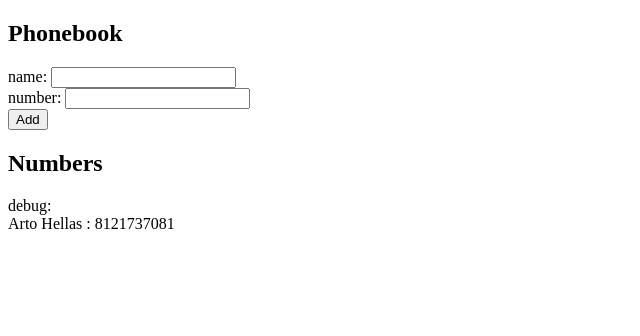
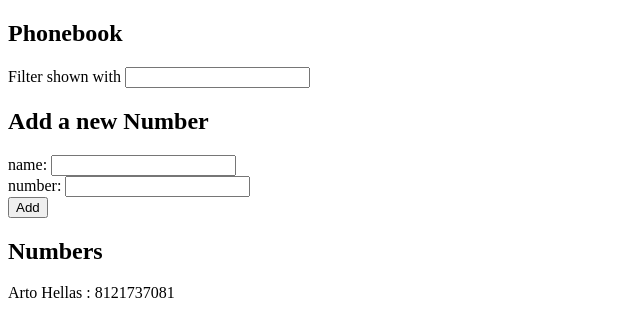
Before and after one commit to JaelAguilar/Full-Stack-Open, a React (Create React App) app in the folder part2/phonebook/: page / in a window 1280 px wide. Shown: the top 336 px of the page, without its empty margins (0-640 px from the left). Built offline with nearby package versions, Linux system fonts and the light colour scheme.

Commit message:
Added filter

```diff
--- a/part2/phonebook/src/App.js
+++ b/part2/phonebook/src/App.js
@@ -10,7 +10,9 @@ const App = () => {
   ])
 
   const [newName, setNewName] = useState('')
-  const [newNumber, setNewNumber]=useState('')
+  const [newNumber, setNewNumber] = useState('')
+  const [searchValue, setSearchValue] = useState('')
+  const [isFiltered, showFiltered] = useState(false)
 
   const handleNewName = (event) => {
   setNewName(event.target.value)
@@ -36,12 +38,26 @@ const App = () => {
       setNewName("")
       setNewNumber('')
     }
-    }
+  }
+
+  const handleSearch = (event) => {
+
+    setSearchValue(event.target.value)
+    console.log(searchValue)
+    showFiltered(searchValue !== '' ? true : false)
+
+
+  }
 
 
   return (
     <div>
       <h2>Phonebook</h2>
+      <div>
+        Filter shown with{" "}
+        <input value={searchValue} onChange={handleSearch}></input>
+      </div>
+      <h2>Add a new Number</h2>
       <form>
         <div>
           name: <input value={newName} onChange={handleNewName} />
@@ -56,11 +72,20 @@ const App = () => {
         </div>
       </form>
       <h2>Numbers</h2>
-      <div>debug: {newName}</div>
       <div>
-        {persons.map((person) => (
-          <div key={person.key}>{person.name} : { person.number}</div>
-        ))}
+        {isFiltered
+          ? persons
+              .filter((person) => person.name.includes(searchValue))
+              .map((person) => (
+                <div key={person.key}>
+                  {person.name} : {person.number}
+                </div>
+              ))
+          : persons.map((person) => (
+              <div key={person.key}>
+                {person.name} : {person.number}
+              </div>
+            ))}
       </div>
     </div>
   )
```
